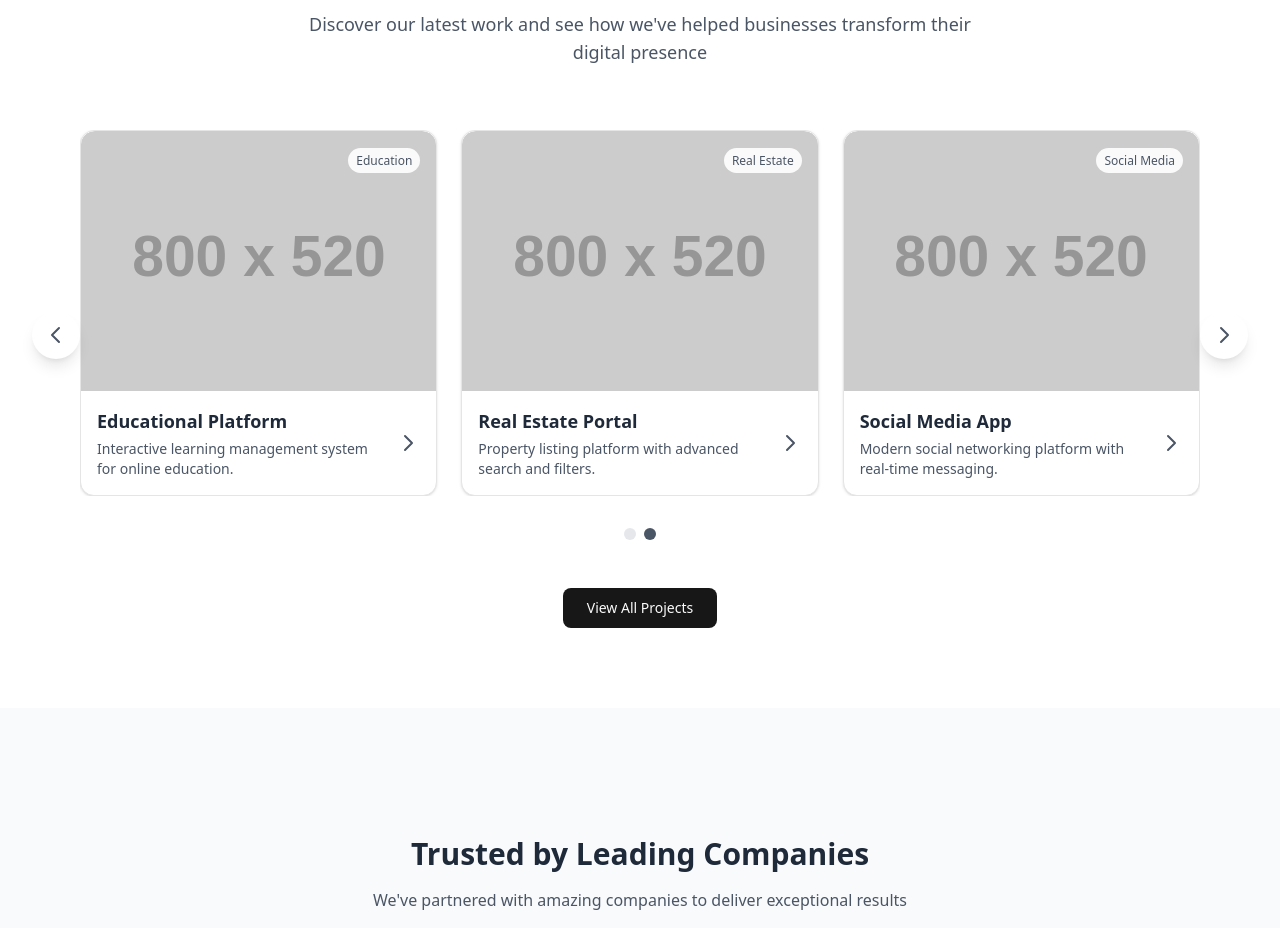
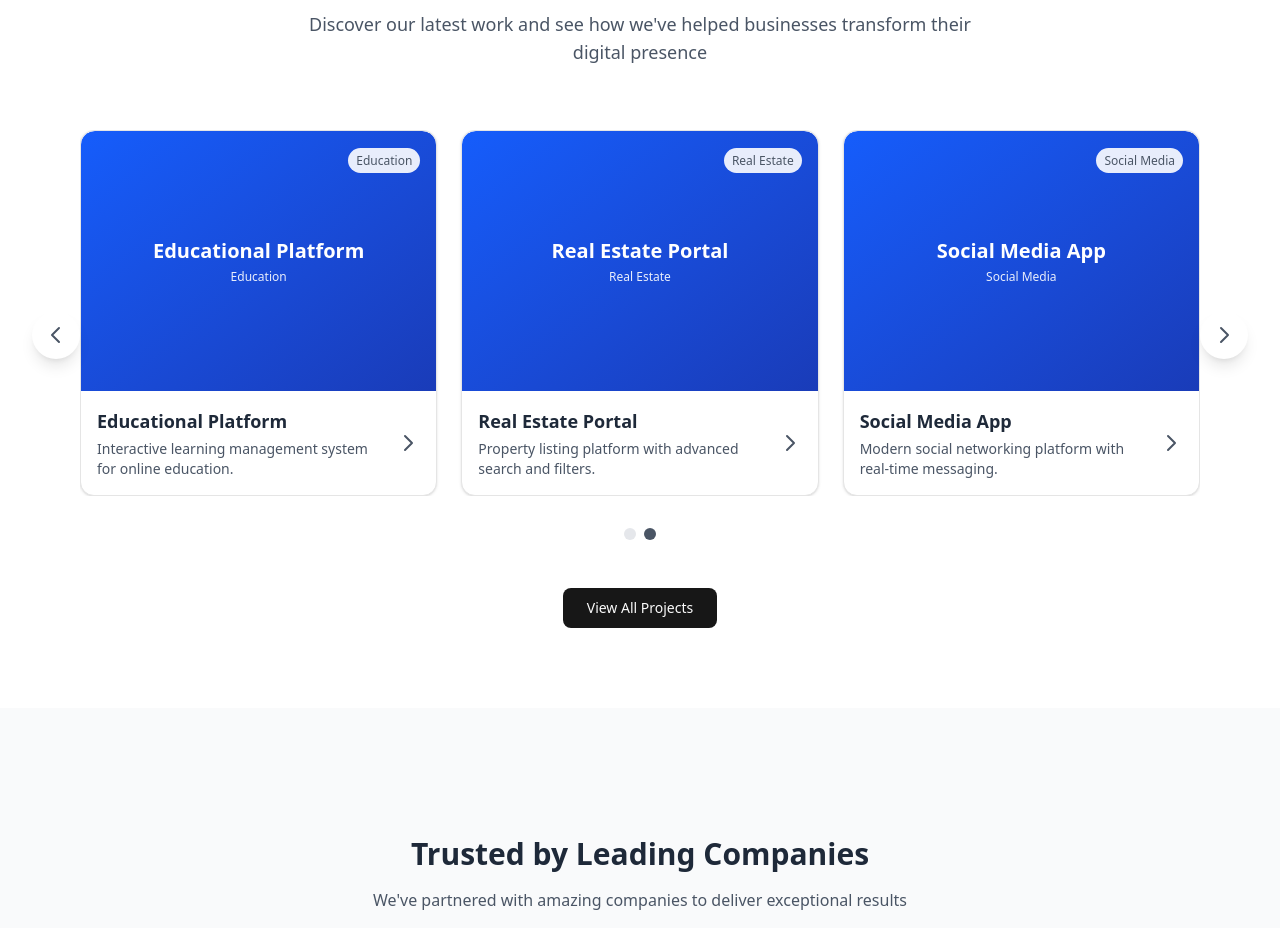
Before and after one commit to khurramsaadat/zero1works, a Next.js app: page / in a window 1280 px wide. Shown: the part 1900-2828 px from the top of the page. Built offline with nearby package versions, Linux system fonts and the light colour scheme.

Commit message:
Fix portfolio images - Replace placehold.co with CSS-based placeholders for reliable display

```diff
--- a/next.config.ts
+++ b/next.config.ts
@@ -11,11 +11,7 @@ const nextConfig: NextConfig = {
         hostname: 'images.unsplash.com',
         pathname: '/**',
       },
-      {
-        protocol: 'https',
-        hostname: 'placehold.co',
-        pathname: '/**',
-      }
+
     ],
   },
 };
--- a/src/app/portfolio/page.tsx
+++ b/src/app/portfolio/page.tsx
@@ -1,7 +1,6 @@
 "use client";
 
 import { useState } from "react";
-import Image from "next/image";
 import Navbar from "@/components/Navbar";
 import Footer from "@/components/Footer";
 import { Card, CardContent } from "@/components/ui/card";
@@ -18,42 +17,42 @@ const Portfolio = () => {
       id: 1,
       title: "E-Commerce Platform",
       description: "Modern online store with advanced features and seamless checkout experience.",
-      image: "https://placehold.co/800x520/2563eb/ffffff/jpg?text=E-Commerce+Platform",
+      image: "",
       category: "E-Commerce"
     },
     {
       id: 2,
       title: "Healthcare Dashboard",
       description: "Comprehensive patient management system with real-time analytics.",
-      image: "https://placehold.co/800x520/2563eb/ffffff/jpg?text=Healthcare+Dashboard",
+      image: "",
       category: "Healthcare"
     },
     {
       id: 3,
       title: "Financial App",
       description: "Secure banking application with advanced security features.",
-      image: "https://placehold.co/800x520/2563eb/ffffff/jpg?text=Financial+App",
+      image: "",
       category: "Finance"
     },
     {
       id: 4,
       title: "Educational Platform",
       description: "Interactive learning management system for online education.",
-      image: "https://placehold.co/800x520/2563eb/ffffff/jpg?text=Educational+Platform",
+      image: "",
       category: "Education"
     },
     {
       id: 5,
       title: "Real Estate Portal",
       description: "Property listing platform with advanced search and filters.",
-      image: "https://placehold.co/800x520/2563eb/ffffff/jpg?text=Real+Estate+Portal",
+      image: "",
       category: "Real Estate"
     },
     {
       id: 6,
       title: "Social Media App",
       description: "Modern social networking platform with real-time messaging.",
-      image: "https://placehold.co/800x520/2563eb/ffffff/jpg?text=Social+Media+App",
+      image: "",
       category: "Social Media"
     },
     // Additional 18 projects to fill 4x6 grid
@@ -61,42 +60,42 @@ const Portfolio = () => {
       id: 7,
       title: "Restaurant Management",
       description: "Complete restaurant POS system with inventory and staff management.",
-      image: "https://placehold.co/800x520/2563eb/ffffff/jpg?text=Restaurant+Management",
+      image: "",
       category: "Restaurant"
     },
     {
       id: 8,
       title: "Fitness Tracking App",
       description: "Personal fitness tracker with workout plans and nutrition guidance.",
-      image: "https://placehold.co/800x520/2563eb/ffffff/jpg?text=Fitness+Tracking+App",
+      image: "",
       category: "Health & Fitness"
     },
     {
       id: 9,
       title: "Travel Booking Platform",
       description: "Comprehensive travel booking system for flights, hotels, and activities.",
-      image: "https://placehold.co/800x520/2563eb/ffffff/jpg?text=Travel+Booking+Platform",
+      image: "",
       category: "Travel"
     },
     {
       id: 10,
       title: "Event Management System",
       description: "Complete event planning and management platform with ticketing.",
-      image: "https://placehold.co/800x520/2563eb/ffffff/jpg?text=Event+Management+System",
+      image: "",
       category: "Events"
     },
     {
       id: 11,
       title: "Inventory Management",
       description: "Advanced warehouse and inventory tracking system for businesses.",
-      image: "https://placehold.co/800x520/2563eb/ffffff/jpg?text=Inventory+Management",
+      image: "",
       category: "Business"
     },
     {
       id: 12,
       title: "Music Streaming App",
       description: "High-quality music streaming platform with personalized playlists.",
-      image: "https://placehold.co/800x520/2563eb/ffffff/jpg?text=Music+Streaming+App",
+      image: "",
       category: "Entertainment"
     },
     {
@@ -432,16 +431,13 @@ const Portfolio = () => {
             {currentProjects.map((project, index) => (
               <Card key={project.id} className="card-hover-effect overflow-hidden group">
                 <div className="relative h-[300px] overflow-hidden rounded-t-xl">
-                  {/* Image Display */}
-                  <Image
-                    src={project.image}
-                    alt={project.title}
-                    width={800}
-                    height={520}
-                    className="w-full h-full object-cover"
-                    priority={index < 4} // Load first 4 images immediately
-                    loading={index < 4 ? "eager" : "lazy"}
-                  />
+                  {/* CSS-based Placeholder */}
+                  <div className="w-full h-full bg-gradient-to-br from-blue-600 to-blue-800 flex items-center justify-center">
+                    <div className="text-center text-white p-4">
+                      <div className="text-2xl font-bold mb-2">{project.title}</div>
+                      <div className="text-sm opacity-90">{project.category}</div>
+                    </div>
+                  </div>
 
                   <div className="absolute top-4 right-4">
                     <span className="bg-white/90 dark:bg-slate-800/90 text-gray-600 dark:text-gray-400 px-2 py-1 rounded-full text-xs font-medium">
--- a/src/components/FeaturesCarousel.tsx
+++ b/src/components/FeaturesCarousel.tsx
@@ -1,7 +1,6 @@
 "use client";
 
 import { useState, useEffect } from "react";
-import Image from "next/image";
 import { Card, CardContent } from "@/components/ui/card";
 import { Button } from "@/components/ui/button";
 
@@ -13,42 +12,42 @@ const FeaturesCarousel = () => {
       id: 1,
       title: "E-Commerce Platform",
       description: "Modern online store with advanced features and seamless checkout experience.",
-      image: "https://placehold.co/800x520/2563eb/ffffff/jpg?text=E-Commerce+Platform",
+      image: "",
       category: "E-Commerce"
     },
     {
       id: 2,
       title: "Healthcare Dashboard",
       description: "Comprehensive patient management system with real-time analytics.",
-      image: "https://placehold.co/800x520/2563eb/ffffff/jpg?text=Healthcare+Dashboard",
+      image: "",
       category: "Healthcare"
     },
     {
       id: 3,
       title: "Financial App",
       description: "Secure banking application with advanced security features.",
-      image: "https://placehold.co/800x520/2563eb/ffffff/jpg?text=Financial+App",
+      image: "",
       category: "Finance"
     },
     {
       id: 4,
       title: "Educational Platform",
       description: "Interactive learning management system for online education.",
-      image: "https://placehold.co/800x520/2563eb/ffffff/jpg?text=Educational+Platform",
+      image: "",
       category: "Education"
     },
     {
       id: 5,
       title: "Real Estate Portal",
       description: "Property listing platform with advanced search and filters.",
-      image: "https://placehold.co/800x520/2563eb/ffffff/jpg?text=Real+Estate+Portal",
+      image: "",
       category: "Real Estate"
     },
     {
       id: 6,
       title: "Social Media App",
       description: "Modern social networking platform with real-time messaging.",
-      image: "https://placehold.co/800x520/2563eb/ffffff/jpg?text=Social+Media+App",
+      image: "",
       category: "Social Media"
     }
   ];
@@ -113,16 +112,13 @@ const FeaturesCarousel = () => {
                     {projects.slice(slideIndex * 3, slideIndex * 3 + 3).map((project) => (
                       <Card key={project.id} className="card-hover-effect overflow-hidden group">
                         <div className="relative h-[260px] overflow-hidden rounded-t-xl">
-                          {/* Image Display */}
-                          <Image
-                            src={project.image}
-                            alt={project.title}
-                            width={800}
-                            height={520}
-                            className="w-full h-full object-cover"
-                            priority={slideIndex === 0}
-                            loading={slideIndex === 0 ? "eager" : "lazy"}
-                          />
+                          {/* CSS-based Placeholder */}
+                          <div className="w-full h-full bg-gradient-to-br from-blue-600 to-blue-800 flex items-center justify-center">
+                            <div className="text-center text-white p-4">
+                              <div className="text-xl font-bold mb-1">{project.title}</div>
+                              <div className="text-xs opacity-90">{project.category}</div>
+                            </div>
+                          </div>
 
                           <div className="absolute top-4 right-4">
                             <span className="bg-white/90 dark:bg-slate-800/90 text-gray-600 dark:text-gray-400 px-2 py-1 rounded-full text-xs font-medium">
```
Also changed, not shown: 1 other file (tests, documents, lock files or other folders).
